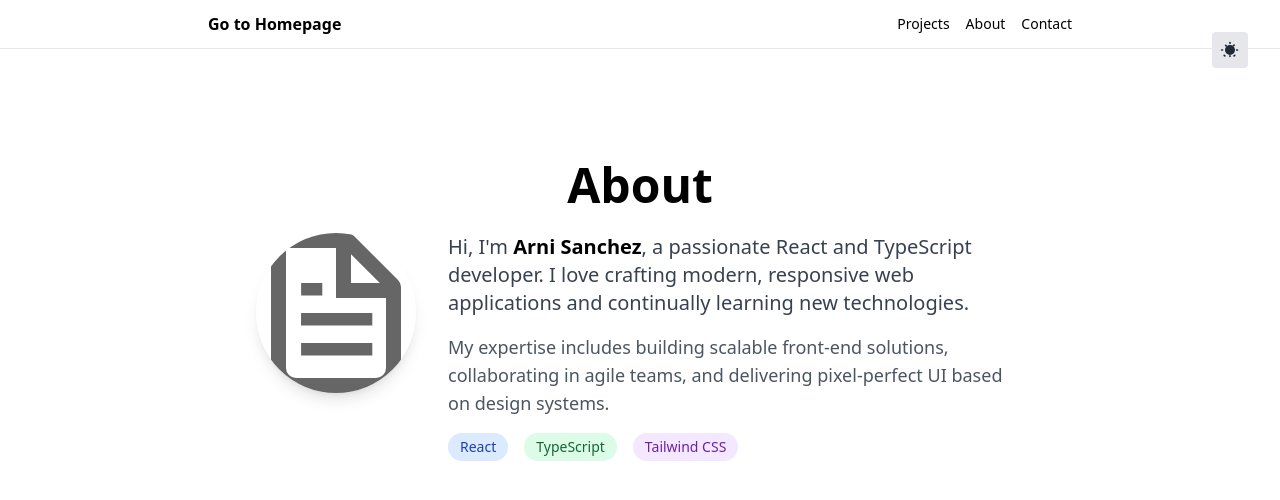
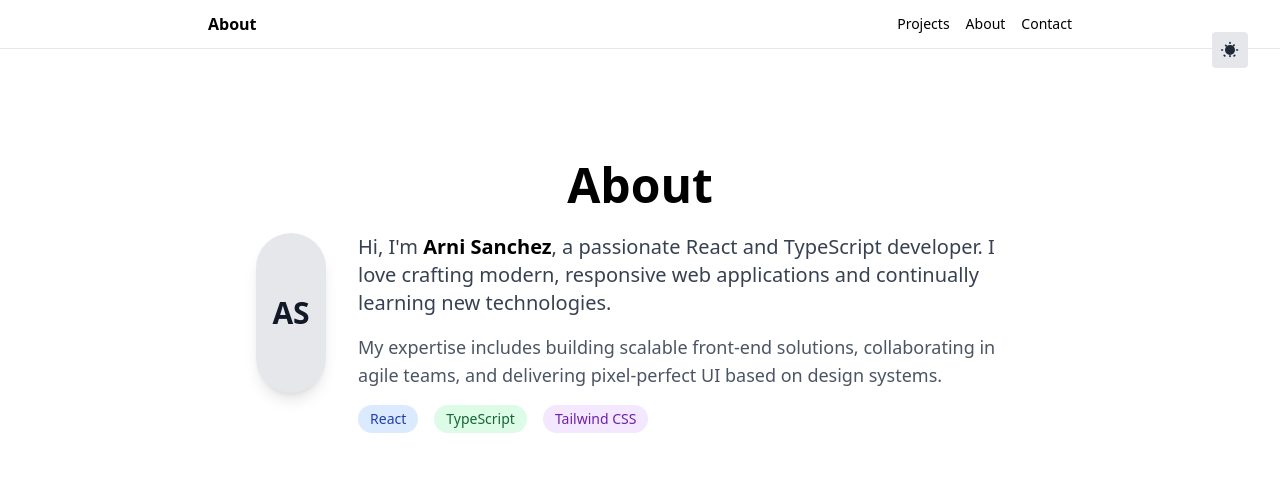
Before and after one commit to uzielensign/portfolio, a Next.js app: page /about in a window 1280 px wide. Shown: the top 500 px of the page. Built offline with nearby package versions, Linux system fonts and the light colour scheme; no server answers.

Commit message:
chore: UI fixes — heading consistency, theme behavior, remove unused assets

```diff
--- a/src/app/about/page.tsx
+++ b/src/app/about/page.tsx
@@ -1,7 +1,6 @@
 "use client";
 import React from "react";
-import Image from "next/image";
-import useTheme from "../../hooks/useTheme";
+import useTheme from "@/hooks/useTheme";
 
 export default function About() {
   const { isDark } = useTheme();
@@ -14,27 +13,20 @@ export default function About() {
       {/* Animated background only in dark mode */}
       <div className="absolute inset-0 z-0 pointer-events-none dark:block hidden">
         <div className="hero-gradient-bg"></div>
-        <div
-          aria-hidden="true"
-          className="absolute inset-0 pointer-events-none z-0"
-        >
+        <div aria-hidden="true" className="absolute inset-0 pointer-events-none z-0">
           <div className="absolute animate-blob1 -top-32 left-1/2 -translate-x-1/2 w-[600px] h-[600px] bg-gradient-to-tr from-blue-800/40 via-purple-800/30 to-pink-800/30 rounded-full blur-3xl opacity-70"></div>
           <div className="absolute animate-blob2 top-40 right-[-200px] w-[400px] h-[400px] bg-gradient-to-br from-pink-800/30 via-blue-800/20 to-purple-800/20 rounded-full blur-2xl opacity-60"></div>
           <div className="absolute animate-blob3 bottom-[-150px] left-[-150px] w-[350px] h-[350px] bg-gradient-to-tl from-purple-800/30 via-blue-800/20 to-pink-800/20 rounded-full blur-2xl opacity-50"></div>
         </div>
       </div>
       <section className="max-w-3xl w-full py-16 text-center relative z-10 font-sans">
-        <h1 className="text-4xl md:text-5xl font-extrabold text-center mb-6 text-black dark:bg-gradient-to-r dark:from-blue-500 dark:via-purple-500 dark:to-pink-500 dark:bg-clip-text dark:text-transparent dark:animate-gradient-move-smooth">
+        <h1 className="page-title text-4xl md:text-5xl font-extrabold text-center mb-6">
           About
         </h1>
         <div className="flex flex-col md:flex-row items-center md:items-start gap-8">
-          <Image
-            src="/file.svg"
-            alt="Arni Sanchez"
-            width={160}
-            height={160}
-            className="w-32 h-32 md:w-40 md:h-40 rounded-full object-cover shadow-lg mb-6 md:mb-0"
-          />
+          <div className="w-32 h-32 md:w-40 md:h-40 rounded-full bg-gray-200 dark:bg-gray-800 flex items-center justify-center text-3xl font-bold text-gray-900 dark:text-gray-100 mb-6 md:mb-0 shadow-lg">
+            AS
+          </div>
           <div className="text-left">
             <p className="text-lg md:text-xl text-gray-700 dark:text-gray-300 mb-4">
               Hi, I&apos;m{" "}
--- a/src/app/contact/page.tsx
+++ b/src/app/contact/page.tsx
@@ -1,6 +1,6 @@
 "use client";
 import React from "react";
-import useTheme from "../../hooks/useTheme";
+import useTheme from "@/hooks/useTheme";
 
 export default function Contact() {
   const { isDark } = useTheme();
@@ -17,7 +17,7 @@ export default function Contact() {
         </div>
       </div>
       <section className="max-w-2xl w-full text-center relative z-10 font-sans pt-8">
-        <h1 className="text-4xl font-extrabold text-center mb-6 text-black dark:bg-gradient-to-r dark:from-blue-500 dark:via-purple-500 dark:to-pink-500 dark:bg-clip-text dark:text-transparent dark:animate-gradient-move-smooth">
+        <h1 className="page-title text-4xl font-extrabold text-center mb-6">
           Contact
         </h1>
         <p className="text-lg text-gray-700 dark:text-gray-300 mb-6">I’d love to hear from you — whether it’s about a project, collaboration, or just to say hi.</p>
--- a/src/app/layout.tsx
+++ b/src/app/layout.tsx
@@ -1,9 +1,9 @@
 import type { Metadata } from "next";
 import { Geist, Geist_Mono } from "next/font/google";
 import Script from "next/script";
-import Link from "next/link";
 import "./globals.css";
-import ThemeToggleWrapper from "../components/ThemeToggleWrapper";
+import ThemeToggleWrapper from "@/components/ThemeToggleWrapper";
+import Header from "@/components/Header";
 
 const geistSans = Geist({
   variable: "--font-geist-sans",
@@ -24,19 +24,12 @@ export const metadata: Metadata = {
     title: "Arni Sanchez — Portfolio",
     description:
       "Portfolio of Arni Sanchez — React & TypeScript developer. Browse projects and contact information.",
-    images: [
-      {
-        url: "/og-image.svg",
-        alt: "Arni Sanchez — Portfolio",
-      },
-    ],
   },
   twitter: {
     card: "summary_large_image",
     title: "Arni Sanchez — Portfolio",
     description:
       "Portfolio of Arni Sanchez — React & TypeScript developer. Browse projects and contact information.",
-    images: ["/og-image.svg"],
   },
 };
 
@@ -74,39 +67,8 @@ export default function RootLayout({
           <ThemeToggleWrapper />
         </div>
 
-        {/* Minimal header/navigation */}
-        <header className="w-full border-b bg-white/50 dark:bg-black/50 sticky top-0 z-40">
-          <nav className="max-w-4xl mx-auto px-4 py-3 flex items-center justify-between">
-            <div>
-              <Link
-                href="/"
-                className="font-semibold text-black dark:text-gray-100"
-              >
-                Go to Homepage
-              </Link>
-            </div>
-            <div className="flex items-center gap-4">
-              <Link
-                href="/projects"
-                className="text-sm text-black dark:text-gray-100"
-              >
-                Projects
-              </Link>
-              <Link
-                href="/about"
-                className="text-sm text-black dark:text-gray-100"
-              >
-                About
-              </Link>
-              <Link
-                href="/contact"
-                className="text-sm text-black dark:text-gray-100"
-              >
-                Contact
-              </Link>
-            </div>
-          </nav>
-        </header>
+        {/* Use shared Header component that renders plain text on /about */}
+        <Header />
 
         {children}
       </body>
--- a/src/app/page.tsx
+++ b/src/app/page.tsx
@@ -1,41 +1,53 @@
 "use client";
 import Link from "next/link";
 import React from "react";
-import useTheme from "../hooks/useTheme";
+import useTheme from "@/hooks/useTheme";
 
 export default function Home() {
   const { isDark } = useTheme();
 
-  // Don&apos;t render until theme is determined to avoid mismatch
+  // Don't render until theme is determined to avoid mismatch
   if (isDark === null) return null;
 
+  const imClass = isDark
+    ? "mx-2 inline-block font-extrabold not-italic normal-case leading-tight bg-white text-black px-3 py-1 rounded-md"
+    : "mx-2 inline-block font-extrabold not-italic normal-case leading-tight animate-gradient-move-smooth bg-gradient-to-r from-blue-500 via-purple-500 to-pink-500 bg-clip-text text-transparent";
+
   return (
-    <main className="min-h-screen w-full flex flex-col items-center justify-start px-4 pt-12 transition-colors duration-300 relative overflow-hidden bg-white dark:bg-gray-900 font-sans">
+    <main className="min-h-screen w-full flex flex-col items-center justify-start px-4 pt-8 transition-colors duration-300 relative overflow-hidden bg-white dark:bg-gray-900 font-sans">
       {/* Animated background only in dark mode */}
       <div className="absolute inset-0 z-0 pointer-events-none dark:block hidden">
         <div className="hero-gradient-bg"></div>
         <div aria-hidden="true" className="absolute inset-0 pointer-events-none z-0">
-          <div className="absolute animate-blob1 -top-32 left-1/2 -translate-x-1/2 w-[600px] h-[600px] bg-gradient-to-tr from-blue-800/40 via-purple-800/30 to-pink-800/30 rounded-full blur-3xl opacity-70"></div>
-          <div className="absolute animate-blob2 top-40 right-[-200px] w-[400px] h-[400px] bg-gradient-to-br from-pink-800/30 via-blue-800/20 to-purple-800/20 rounded-full blur-2xl opacity-60"></div>
-          <div className="absolute animate-blob3 bottom-[-150px] left-[-150px] w-[350px] h-[350px] bg-gradient-to-tl from-purple-800/30 via-blue-800/20 to-pink-800/20 rounded-full blur-2xl opacity-50"></div>
+          <div className="absolute animate-blob1 -top-28 left-1/2 -translate-x-1/2 w-[600px] h-[600px] bg-gradient-to-tr from-blue-800/40 via-purple-800/30 to-pink-800/30 rounded-full blur-3xl opacity-70"></div>
+          <div className="absolute animate-blob2 top-36 right-[-200px] w-[400px] h-[400px] bg-gradient-to-br from-pink-800/30 via-blue-800/20 to-purple-800/20 rounded-full blur-2xl opacity-60"></div>
+          <div className="absolute animate-blob3 bottom-[-130px] left-[-130px] w-[350px] h-[350px] bg-gradient-to-tl from-purple-800/30 via-blue-800/20 to-pink-800/20 rounded-full blur-2xl opacity-50"></div>
         </div>
       </div>
-      <section className="relative z-10 max-w-4xl w-full flex flex-col items-center justify-start pt-8 gap-10 text-center font-sans">
-        {/* Remove the card background, keep only the content */}
-        <div className="flex-1 flex flex-col items-center w-full font-sans">
-          <h1 className="text-5xl font-extrabold text-center mb-2 animate-gradient-move-smooth bg-gradient-to-r from-blue-500 via-purple-500 to-pink-500 bg-clip-text text-transparent">
-            Hi,{" "}
-            <span className="bg-gradient-to-r from-blue-500 via-purple-500 to-pink-500 bg-clip-text text-transparent dark:text-white !bg-none !animate-none font-extrabold not-italic normal-case">
-              I'm{" "}
+
+      <section className="relative z-10 max-w-4xl w-full flex flex-col items-center justify-start pt-6 gap-10 text-center font-sans">
+        {/* Content centered upper-middle */}
+        <div className="flex-1 flex flex-col items-center w-full font-sans mt-8 md:mt-0">
+          <h1 className="mt-6 md:mt-0 text-5xl md:text-6xl font-extrabold text-center mb-2 leading-tight">
+            <span className="inline-block mr-2 animate-gradient-move-smooth bg-gradient-to-r from-blue-500 via-purple-500 to-pink-500 bg-clip-text text-transparent">
+              Hi,
             </span>
-            Arni Sanchez
+            <span className={imClass}>
+              I&apos;m
+            </span>
+            <span className="inline-block ml-2 animate-gradient-move-smooth bg-gradient-to-r from-blue-500 via-purple-500 to-pink-500 bg-clip-text text-transparent">
+              Arni Sanchez
+            </span>
           </h1>
-          <h2 className="text-2xl font-semibold text-center text-gray-700 dark:text-gray-200 mb-4">
+
+          <h2 className="text-2xl font-semibold text-center text-gray-800 dark:text-gray-200 mb-4">
             Self-Motivated Learner &amp; Passionate Technologist
           </h2>
-          <p className="text-lg text-center text-gray-600 dark:text-gray-300 mb-8 max-w-2xl mx-auto">
+
+          <p className="text-lg text-center text-gray-700 dark:text-gray-300 mb-8 max-w-2xl mx-auto">
             Dedicated to mastering new skills and delivering innovative solutions. I thrive on challenges and am committed to continuous growth in the ever-evolving world of technology.
           </p>
+
           <div className="flex flex-col sm:flex-row gap-4 justify-center">
             <a
               href="https://github.com/uzielensign?tab=repositories"
--- a/src/app/projects/page.tsx
+++ b/src/app/projects/page.tsx
@@ -1,8 +1,8 @@
 "use client";
 import React from "react";
 import Link from "next/link";
-import { projects } from "../../data/projects";
-import useTheme from "../../hooks/useTheme";
+import { projects } from "@/data/projects";
+import useTheme from "@/hooks/useTheme";
 
 export default function Projects() {
   const { isDark } = useTheme();
@@ -19,7 +19,7 @@ export default function Projects() {
         </div>
       </div>
       <section className="max-w-4xl w-full relative z-10 font-sans pt-8">
-        <h1 className="text-4xl font-extrabold text-center mb-6 text-black dark:bg-gradient-to-r dark:from-blue-500 dark:via-purple-500 dark:to-pink-500 dark:bg-clip-text dark:text-transparent dark:animate-gradient-move-smooth">
+        <h1 className="page-title text-4xl font-extrabold text-center mb-6">
           Projects
         </h1>
         <div className="grid gap-6 md:grid-cols-2">
--- /dev/null
+++ b/src/components/Header.tsx
@@ -0,0 +1,39 @@
+"use client";
+import Link from "next/link";
+import { usePathname } from "next/navigation";
+import React from "react";
+
+export default function Header() {
+  const pathname = usePathname();
+
+  const isAbout = pathname === "/about";
+
+  return (
+    <header className="w-full border-b bg-white/50 dark:bg-black/50 sticky top-0 z-40">
+      <nav className="max-w-4xl mx-auto px-4 py-3 flex items-center justify-between">
+        <div>
+          {/* Render plain text "About" on the /about page, otherwise a link to home */}
+          {isAbout ? (
+            <span className="font-semibold text-black dark:text-gray-100">About</span>
+          ) : (
+            <Link href="/" className="font-semibold text-black dark:text-gray-100">
+              Go to Homepage
+            </Link>
+          )}
+        </div>
+
+        <div className="flex items-center gap-4">
+          <Link href="/projects" className="text-sm text-black dark:text-gray-100">
+            Projects
+          </Link>
+          <Link href="/about" className="text-sm text-black dark:text-gray-100">
+            About
+          </Link>
+          <Link href="/contact" className="text-sm text-black dark:text-gray-100">
+            Contact
+          </Link>
+        </div>
+      </nav>
+    </header>
+  );
+}
```
Also changed, not shown: src/app/globals.css (+14 -0 lines).
